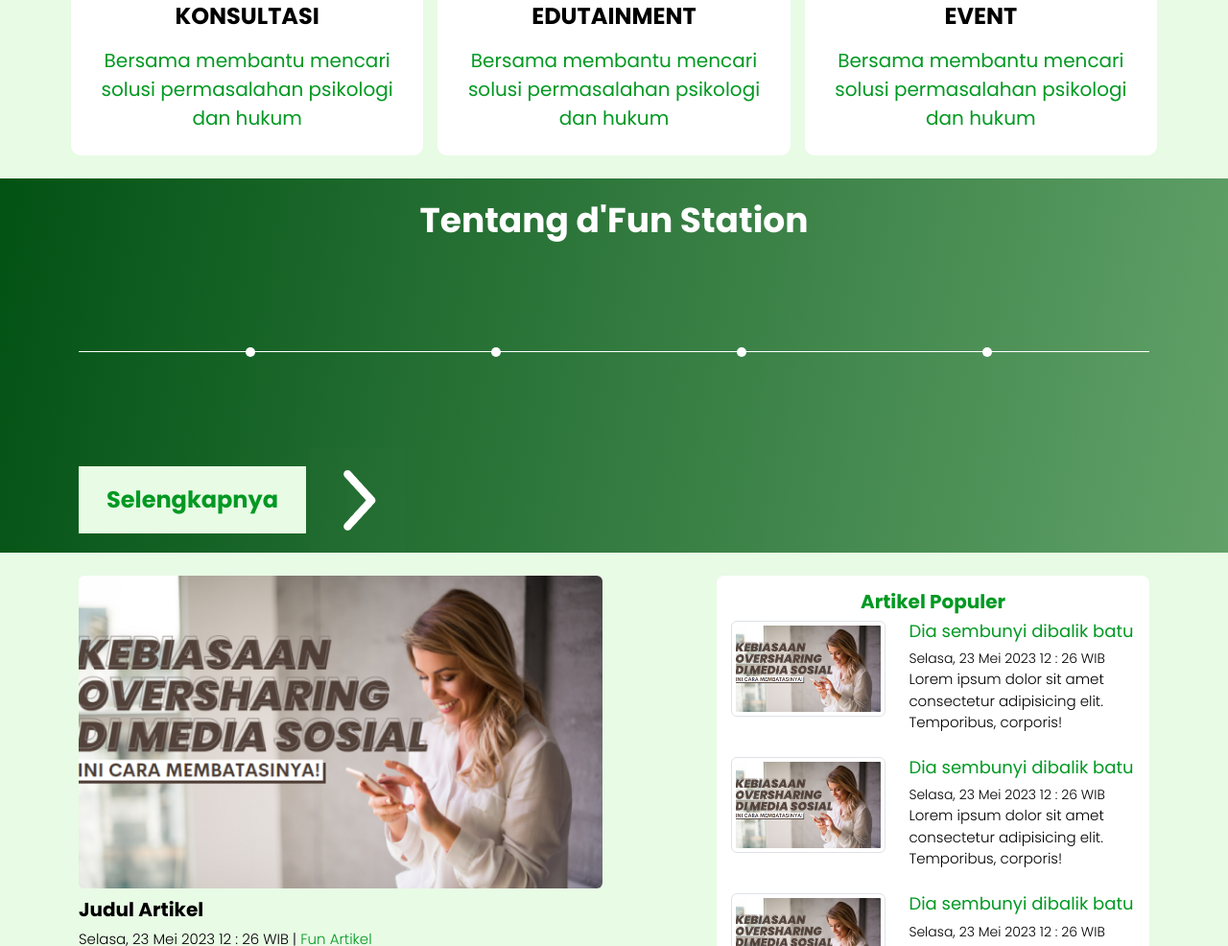
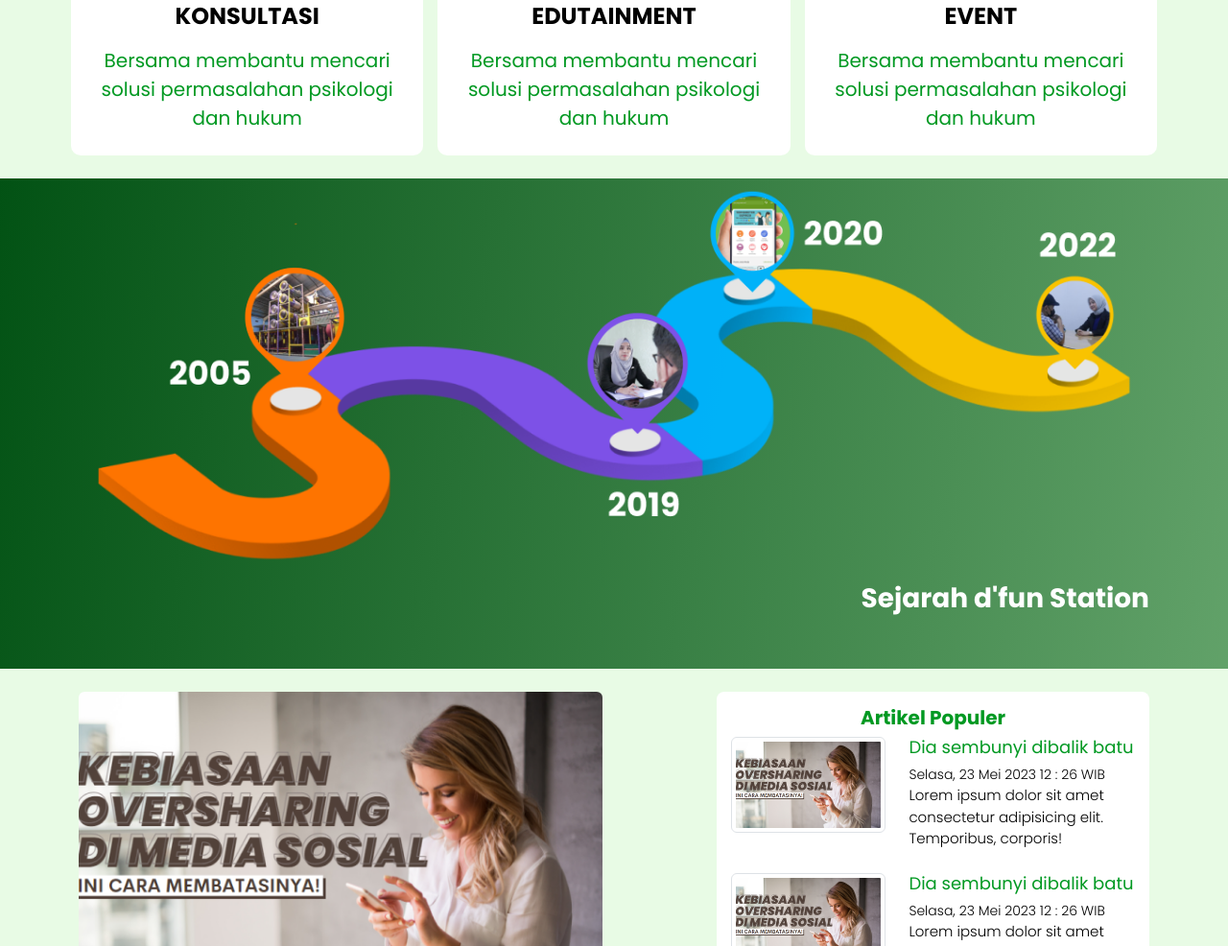
Before and after one commit to KikiAgustin/KikiAgustin.github.io, a plain HTML site: page home.html in a window 1280 px wide. Shown: the part 901-1887 px from the top of the page at 96% size. Drawn offline with nearby package versions, Linux system fonts and the light colour scheme.

Commit message:
membereskan halaman home

```diff
--- a/css/home.css
+++ b/css/home.css
@@ -121,11 +121,9 @@
 }
 
 .dot {
-    width: 10px;
-    height: 10px;
-    border-radius: 50%;
-    background-color: #fff;
-    margin-top: -5px;
+    width: 20%;
+    height: 420px;
+    margin-top: -410px;
     position: absolute;
 }
 
--- a/home.html
+++ b/home.html
@@ -148,22 +148,18 @@
 
     <!-- tentang -->
     <section class="tentang  mb-4">
-      <div class="container pt-2">
-        <h1 class="text-center tentang-judul">Tentang d'Fun Station</h1>
+      <div class="container pt-2 pb-5">
 
-        <div class="progress" role="progressbar" aria-label="Example 1px high" aria-valuenow="25" aria-valuemin="0" aria-valuemax="100" style="height: 1px">
-          <div class="progress-bar bg-white" style="width: 100%">
-          </div>
+        <img src="assets/img/historydfs.png" class="img-fluid" alt="dfunstation">
+
+        <div class="dot" style="left: 10%;"  data-bs-toggle="tooltip" data-bs-placement="bottom" data-bs-html="true"  data-bs-title="Bersama membantu mencari solusi permasalahan psikologi dan hukum">
+
         </div>
-        <div class="dot" style="left: 20%;" data-bs-toggle="tooltip" data-bs-placement="top" data-bs-html="true"  data-bs-title="Bersama membantu mencari solusi permasalahan psikologi dan hukum"></div>
         <div class="dot" style="left: 40%;" data-bs-toggle="tooltip" data-bs-placement="bottom"  data-bs-title="Bersama membantu mencari solusi permasalahan psikologi dan hukum"></div>
-        <div class="dot" style="left: 60%;" data-bs-toggle="tooltip" data-bs-placement="top"  data-bs-title="Bersama membantu mencari solusi permasalahan psikologi dan hukum"></div>
-        <div class="dot" style="left: 80%;" data-bs-toggle="tooltip" data-bs-placement="bottom"  data-bs-title="Bersama membantu mencari solusi permasalahan psikologi dan hukum"></div>
+        <div class="dot" style="left: 55%;" data-bs-toggle="tooltip" data-bs-placement="bottom"  data-bs-title="Bersama membantu mencari solusi permasalahan psikologi dan hukum"></div>
+        <div class="dot" style="left: 75%;" data-bs-toggle="tooltip" data-bs-placement="bottom"  data-bs-title="Bersama membantu mencari solusi permasalahan psikologi dan hukum"></div>
 
-        <div style="margin-top: 100px;">
-          <a href="#" class="btn btn-selengkapnya">Selengkapnya</a>
-          <img src="assets/img/arrow-right.png" class="img-fluid" alt="">
-        </div>
+        <h3 class="text-end text-white fw-bold">Sejarah d'fun Station</h3>
       </div>
 
     </section>
```
Also changed, not shown: assets/img/histori-1.png (added), assets/img/historidfs-1.png (added), assets/img/historidfs-2.png (added), assets/img/historidfs-3.png (added), assets/img/historidfs-4.png (added), assets/img/historydfs.png (added).
